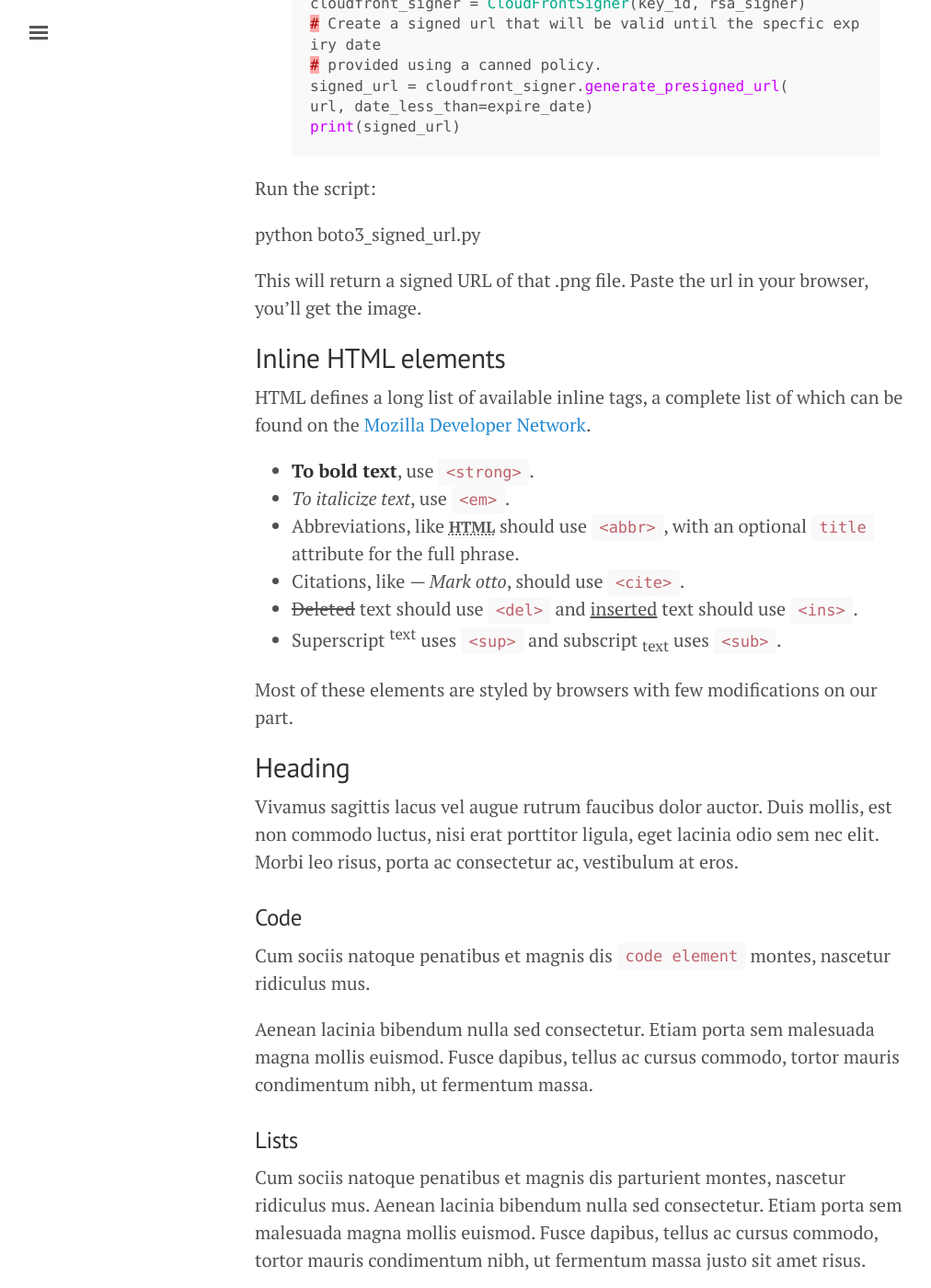
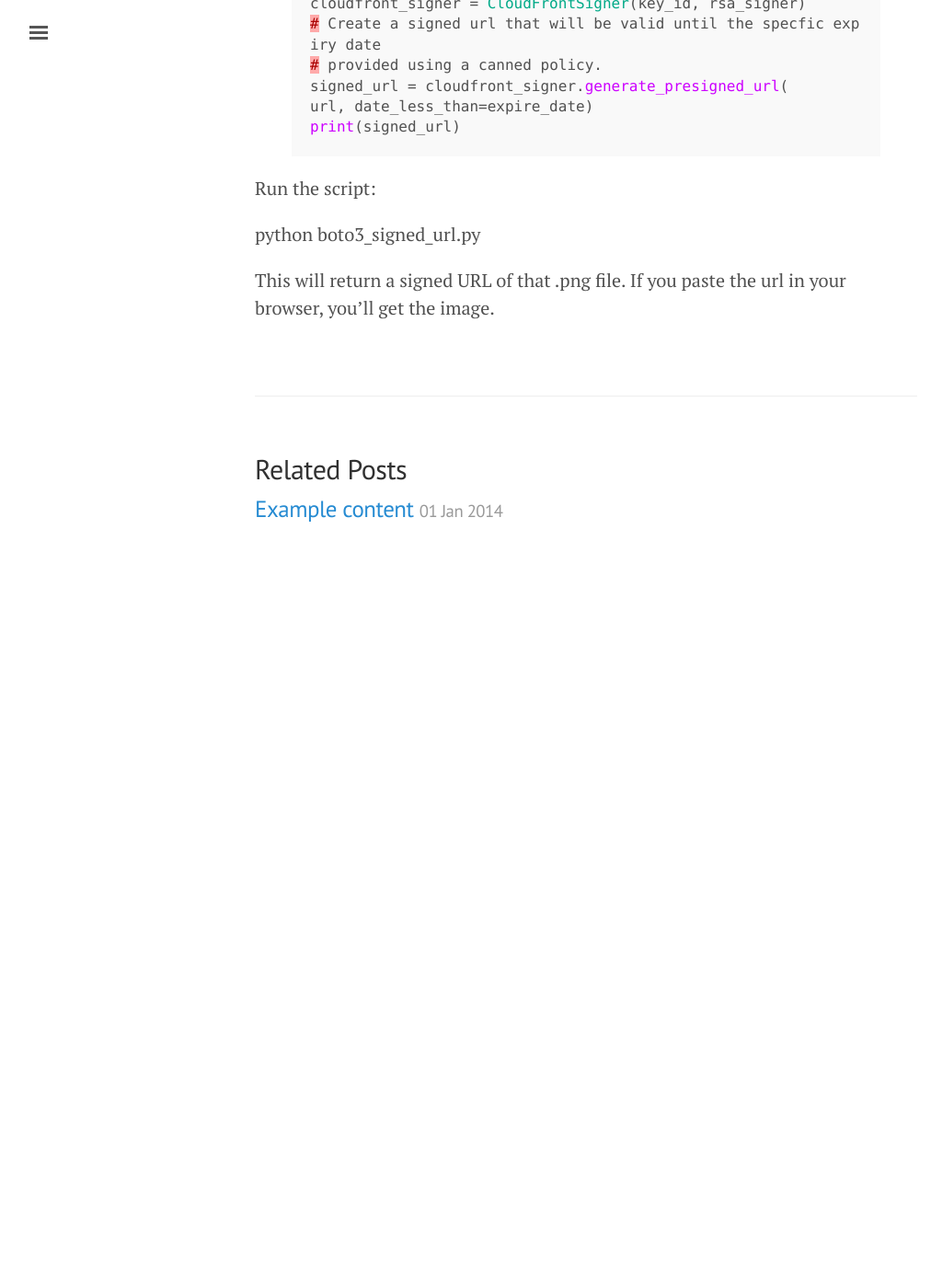
Before and after one commit to ratulbasak/ratulbasak.github.io, a Jekyll site: the page built from _posts/2018-06-14-Serving-private-content-of-s3-using-CloudFront.md, in a window 1280 px wide and 1400 px high, scrolled down 4586 px. Shown: the whole window at 92% size, without its empty margins (3-1015 px from the left). Built offline with Jekyll 4.4.1, drawn with Linux system fonts in a browser that asks for light colours; after the commit the page ends 5216 px from its top, so only the background shows below that; some of the changed text lies outside the part shown.

Commit message:
adding post

```diff
--- a/_posts/2018-06-14-Serving-private-content-of-s3-using-CloudFront.md
+++ b/_posts/2018-06-14-Serving-private-content-of-s3-using-CloudFront.md
@@ -17,8 +17,8 @@ In this post, we’ll see how we can serve the contents of s3 through CloudFront
 ![alt text](https://cdn-images-1.medium.com/max/1000/1*BsS33Afv1Qzm7DU-XLJX0g.png)
 
 
-* Restrict access to objects in CloudFront edge caches
-* Restrict access to objects in your Amazon S3 bucket
+* *Restrict access to objects in CloudFront edge caches*
+* *Restrict access to objects in your Amazon S3 bucket*
 
 Create CloudFront Keypair. You need to login to your AWS account using root credentials. You cannot do this via an IAM user at the moment.
 
@@ -100,102 +100,4 @@ Run the script:
 
 python boto3_signed_url.py
 
-This will return a signed URL of that .png file. Paste the url in your browser, you’ll get the image.
-
-## Inline HTML elements
-
-HTML defines a long list of available inline tags, a complete list of which can be found on the [Mozilla Developer Network](https://developer.mozilla.org/en-US/docs/Web/HTML/Element).
-
-- **To bold text**, use `<strong>`.
-- *To italicize text*, use `<em>`.
-- Abbreviations, like <abbr title="HyperText Markup Langage">HTML</abbr> should use `<abbr>`, with an optional `title` attribute for the full phrase.
-- Citations, like <cite>&mdash; Mark otto</cite>, should use `<cite>`.
-- <del>Deleted</del> text should use `<del>` and <ins>inserted</ins> text should use `<ins>`.
-- Superscript <sup>text</sup> uses `<sup>` and subscript <sub>text</sub> uses `<sub>`.
-
-Most of these elements are styled by browsers with few modifications on our part.
-
-## Heading
-
-Vivamus sagittis lacus vel augue rutrum faucibus dolor auctor. Duis mollis, est non commodo luctus, nisi erat porttitor ligula, eget lacinia odio sem nec elit. Morbi leo risus, porta ac consectetur ac, vestibulum at eros.
-
-### Code
-
-Cum sociis natoque penatibus et magnis dis `code element` montes, nascetur ridiculus mus.
-
-
-
-Aenean lacinia bibendum nulla sed consectetur. Etiam porta sem malesuada magna mollis euismod. Fusce dapibus, tellus ac cursus commodo, tortor mauris condimentum nibh, ut fermentum massa.
-
-### Lists
-
-Cum sociis natoque penatibus et magnis dis parturient montes, nascetur ridiculus mus. Aenean lacinia bibendum nulla sed consectetur. Etiam porta sem malesuada magna mollis euismod. Fusce dapibus, tellus ac cursus commodo, tortor mauris condimentum nibh, ut fermentum massa justo sit amet risus.
-
-* Praesent commodo cursus magna, vel scelerisque nisl consectetur et.
-* Donec id elit non mi porta gravida at eget metus.
-* Nulla vitae elit libero, a pharetra augue.
-
-Donec ullamcorper nulla non metus auctor fringilla. Nulla vitae elit libero, a pharetra augue.
-
-1. Vestibulum id ligula porta felis euismod semper.
-2. Cum sociis natoque penatibus et magnis dis parturient montes, nascetur ridiculus mus.
-3. Maecenas sed diam eget risus varius blandit sit amet non magna.
-
-Cras mattis consectetur purus sit amet fermentum. Sed posuere consectetur est at lobortis.
-
-<dl>
-  <dt>HyperText Markup Language (HTML)</dt>
-  <dd>The language used to describe and define the content of a Web page</dd>
-
-  <dt>Cascading Style Sheets (CSS)</dt>
-  <dd>Used to describe the appearance of Web content</dd>
-
-  <dt>JavaScript (JS)</dt>
-  <dd>The programming language used to build advanced Web sites and applications</dd>
-</dl>
-
-Integer posuere erat a ante venenatis dapibus posuere velit aliquet. Morbi leo risus, porta ac consectetur ac, vestibulum at eros. Nullam quis risus eget urna mollis ornare vel eu leo.
-
-### Tables
-
-Aenean lacinia bibendum nulla sed consectetur. Lorem ipsum dolor sit amet, consectetur adipiscing elit.
-
-<table>
-  <thead>
-    <tr>
-      <th>Name</th>
-      <th>Upvotes</th>
-      <th>Downvotes</th>
-    </tr>
-  </thead>
-  <tfoot>
-    <tr>
-      <td>Totals</td>
-      <td>21</td>
-      <td>23</td>
-    </tr>
-  </tfoot>
-  <tbody>
-    <tr>
-      <td>Alice</td>
-      <td>10</td>
-      <td>11</td>
-    </tr>
-    <tr>
-      <td>Bob</td>
-      <td>4</td>
-      <td>3</td>
-    </tr>
-    <tr>
-      <td>Charlie</td>
-      <td>7</td>
-      <td>9</td>
-    </tr>
-  </tbody>
-</table>
-
-Nullam id dolor id nibh ultricies vehicula ut id elit. Sed posuere consectetur est at lobortis. Nullam quis risus eget urna mollis ornare vel eu leo.
-
------
-
-Want to see something else added? <a href="https://github.com/poole/poole/issues/new">Open an issue.</a>
+This will return a signed URL of that .png file. If you paste the url in your browser, you’ll get the image.
```
Also changed, not shown: _posts/2013-12-31-whats-jekyll.md (deleted, +0 -12 lines).
